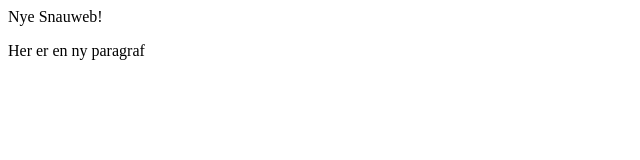
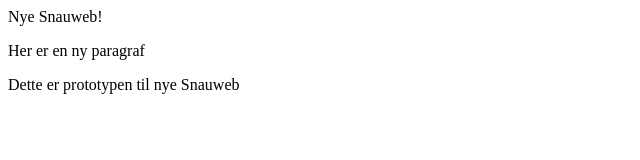
Before and after one commit to Grimmbol/snauweb, a plain HTML site: page index.html in a window 1280 px wide. Shown: the whole page, without its empty margins (0-640 px from the left). Drawn offline with Linux system fonts and the light colour scheme.

Commit message:
make branch for prototype developement

```diff
--- a/index.html
+++ b/index.html
@@ -7,5 +7,6 @@
     <main>
         <p>Nye Snauweb!</p>
         <p> Her er en ny paragraf</p>
+        <p> Dette er prototypen til nye Snauweb </p>
     </main>
 </body>
```
